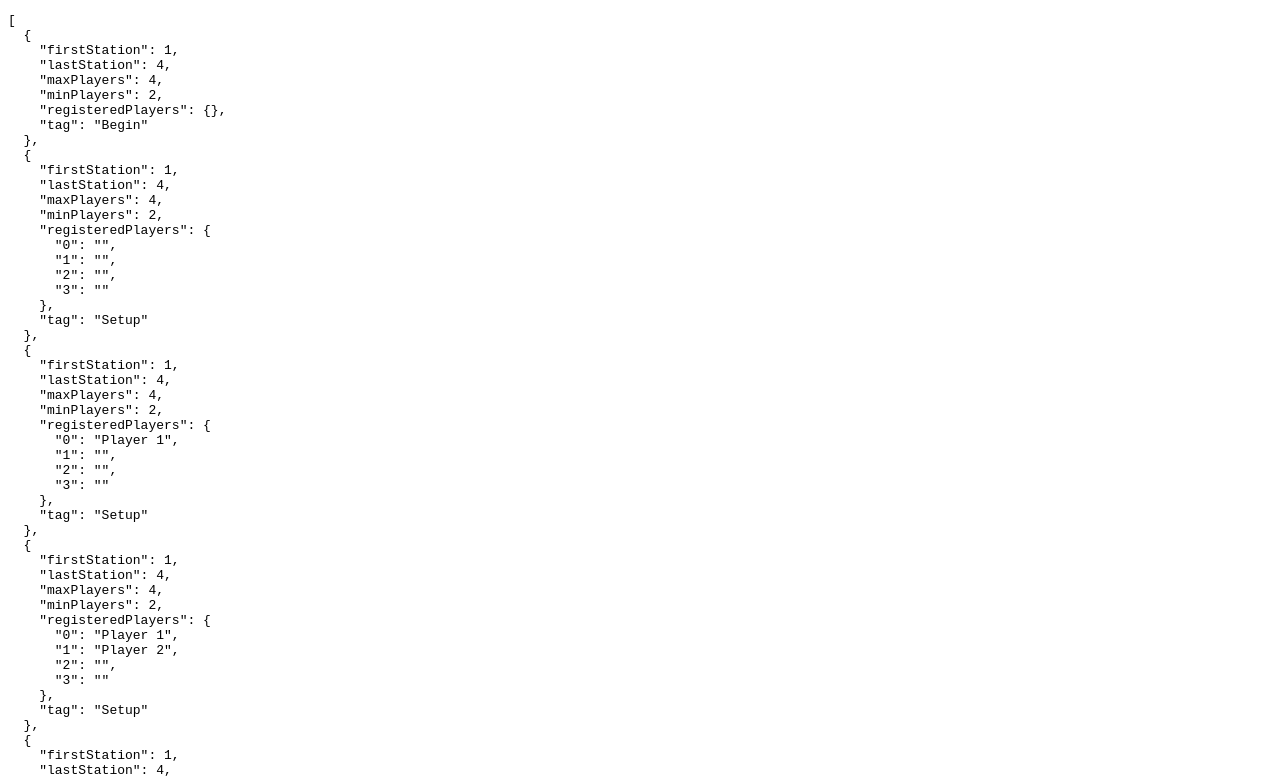
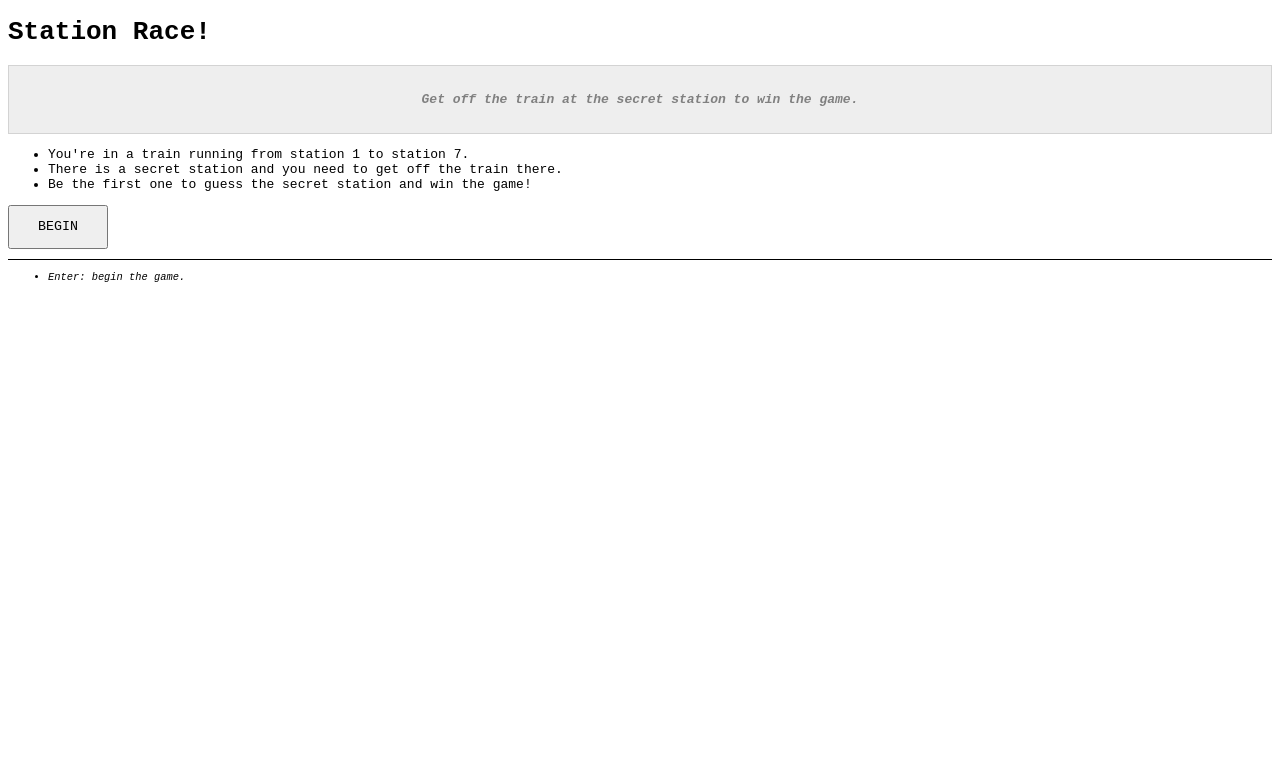
Before and after one commit to grancalavera/station-race-ts, a React (Create React App) app: page / in a window 1280 px wide. Shown: the top 778 px of the page. Built offline with nearby package versions, Linux system fonts and the light colour scheme.

Commit message:
Import some UI code from station-race

```diff
--- a/src/index.tsx
+++ b/src/index.tsx
@@ -304,44 +304,222 @@ const nextPlayer = (game: Game): number =>
   (game.currentPlayer + 1) % game.players.length;
 
 const isInvalidName = (name: PlayerName) => /^\s*$/.test(name);
+const randInt = (min: number, max: number) =>
+  Math.floor(Math.random() * (max - min + 1)) + min;
+const makeSecretStation = ({ firstStation, lastStation }: Configuration) =>
+  randInt(firstStation, lastStation);
+
+// UI
+
+interface KeyboardProps {
+  onLeft?: () => void;
+  onRight?: () => void;
+  onShiftLeft?: () => void;
+  onShiftRight?: () => void;
+  onEnter?: () => void;
+  onShiftEnter?: () => void;
+}
+
+class Keyboard extends React.Component<KeyboardProps> {
+  public static defaultProps: KeyboardProps = {
+    onEnter: () => {},
+    onLeft: () => {},
+    onRight: () => {},
+    onShiftEnter: () => {},
+    onShiftLeft: () => {},
+    onShiftRight: () => {}
+  };
+
+  constructor(props: KeyboardProps) {
+    super(props);
+    this.handleKeydown = this.handleKeydown.bind(this);
+  }
+
+  public handleKeydown(e: KeyboardEvent): void {
+    const { shiftKey, key } = e;
+    const {
+      onEnter,
+      onLeft,
+      onRight,
+      onShiftEnter,
+      onShiftLeft,
+      onShiftRight
+    } = this.props;
+
+    switch (shiftKey ? `Shift${key}` : key) {
+      case "ArrowLeft":
+        e.preventDefault();
+        onLeft!();
+        break;
+      case "ArrowRight":
+        e.preventDefault();
+        onRight!();
+        break;
+      case "ShiftArrowLeft":
+        e.preventDefault();
+        onShiftLeft!();
+        break;
+      case "ShiftArrowRight":
+        e.preventDefault();
+        onShiftRight!();
+        break;
+      case "Enter":
+        e.preventDefault();
+        onEnter!();
+        break;
+      case "ShiftEnter":
+        e.preventDefault();
+        onShiftEnter!();
+        break;
+      default:
+    }
+  }
+
+  public render() {
+    return null;
+  }
+
+  public componentDidMount() {
+    document.addEventListener("keydown", this.handleKeydown);
+  }
+
+  public componentWillUnmount() {
+    document.removeEventListener("keydown", this.handleKeydown);
+  }
+}
+
+class StationRace extends React.Component<Configuration, State> {
+  constructor(props: Configuration) {
+    super(props);
+    this.state = begin(props);
+    this.setupNewGame = this.setupNewGame.bind(this);
+  }
+  public render() {
+    const state = this.state;
+    return (
+      <React.Fragment>
+        <h1>Station Race!</h1>
+
+        {this.whenStateIsNot("GameOver") && (
+          <blockquote>
+            Get off the train at the secret station to win the game.
+          </blockquote>
+        )}
+
+        {state.tag === "Begin" && (
+          <React.Fragment>
+            <Keyboard onEnter={this.setupNewGame} />
+            <ul>
+              <li>
+                You're in a train running from station {state.firstStation} to
+                station {state.lastStation}.
+              </li>
+              <li>
+                There is a secret station and you need to get off the train
+                there.
+              </li>
+              <li>
+                Be the first one to guess the secret station and win the game!
+              </li>
+            </ul>
+            <div className="control-bar">
+              <button
+                className="control control-large"
+                onClick={this.setupNewGame}
+                tabIndex={-1}
+              >
+                BEGIN
+              </button>
+            </div>
+            <ul className="small-print">
+              <li>Enter: begin the game.</li>
+            </ul>
+          </React.Fragment>
+        )}
+      </React.Fragment>
+    );
+  }
+
+  private sendInput(input: Input): void {
+    const addedState = processInput(this.state, input);
+    const newKeys = Object.keys(addedState);
+    const remainingState = Object.keys(this.state).reduce(
+      (rm, key) =>
+        !R.contains(key, newKeys) ? { ...rm, [key]: undefined } : rm,
+      {}
+    );
+    this.setState({ ...remainingState, ...addedState });
+  }
+
+  private setupNewGame(): void {
+    this.sendInput({ type: "SetupNewGame" });
+  }
+
+  // private beginAgain(): void {
+  //   this.sendInput({ type: "BeginAgain" });
+  // }
+
+  // private start(): void {
+  //   this.sendInput({ type: "Start" });
+  // }
+
+  // private playAgain(): void {
+  //   this.sendInput({ type: "PlayAgain" });
+  // }
+
+  // private getOffTheTrain(): void {
+  //   this.sendInput({ type: "GetOffTheTrain" });
+  // }
+
+  // private nextTurn(): void {
+  //   this.sendInput({ type: "NextTurn" });
+  // }
+
+  // private goLeft(): void {
+  //   this.sendInput({ type: "GoLeft" });
+  // }
+
+  // private goRight(): void {
+  //   this.sendInput({ type: "GoRight" });
+  // }
+
+  // private goFirst(): void {
+  //   this.sendInput({ type: "GoFirst" });
+  // }
+
+  // private goLast(): void {
+  //   this.sendInput({ type: "GoLast" });
+  // }
+
+  // private registerPlayer(registration: PlayerRegistration): void {
+  //   this.sendInput({ type: "RegisterPlayer", payload: registration });
+  // }
+
+  private whenStateIs(tag: StateTag): boolean {
+    return this.state.tag === tag;
+  }
+
+  private whenStateIsNot(tag: StateTag): boolean {
+    return !this.whenStateIs(tag);
+  }
+
+  // private isCurrentPlayer(game: Game, player: number): boolean {
+  //   return game.currentPlayer === player;
+  // }
+}
 
 // Simulation
 
 ReactDOM.render(
-  <pre>
-    {JSON.stringify(
-      [
-        { type: "SetupNewGame" },
-        { type: "RegisterPlayer", payload: { i: 0, name: "Player 1" } },
-        { type: "RegisterPlayer", payload: { i: 1, name: "Player 2" } },
-        { type: "Start" },
-        { type: "GoRight" },
-        { type: "GetOffTheTrain" },
-        { type: "NextTurn" },
-        { type: "GoRight" },
-        { type: "GoRight" },
-        { type: "GetOffTheTrain" }
-      ]
-        .reduce(
-          (history, input: Input) => {
-            const [state] = history;
-            return [processInput(state, input), ...history];
-          },
-          [
-            begin({
-              firstStation: 1,
-              lastStation: 4,
-              makeSecretStation: () => 3,
-              maxPlayers: 4,
-              minPlayers: 2,
-              registeredPlayers: {}
-            })
-          ]
-        )
-        .reverse(),
-      null,
-      2
-    )}
-  </pre>,
+  <React.Fragment>
+    <StationRace
+      firstStation={1}
+      lastStation={7}
+      minPlayers={2}
+      maxPlayers={4}
+      makeSecretStation={makeSecretStation}
+      registeredPlayers={{}}
+    />
+  </React.Fragment>,
   document.getElementById("root") as HTMLElement
 );
```
